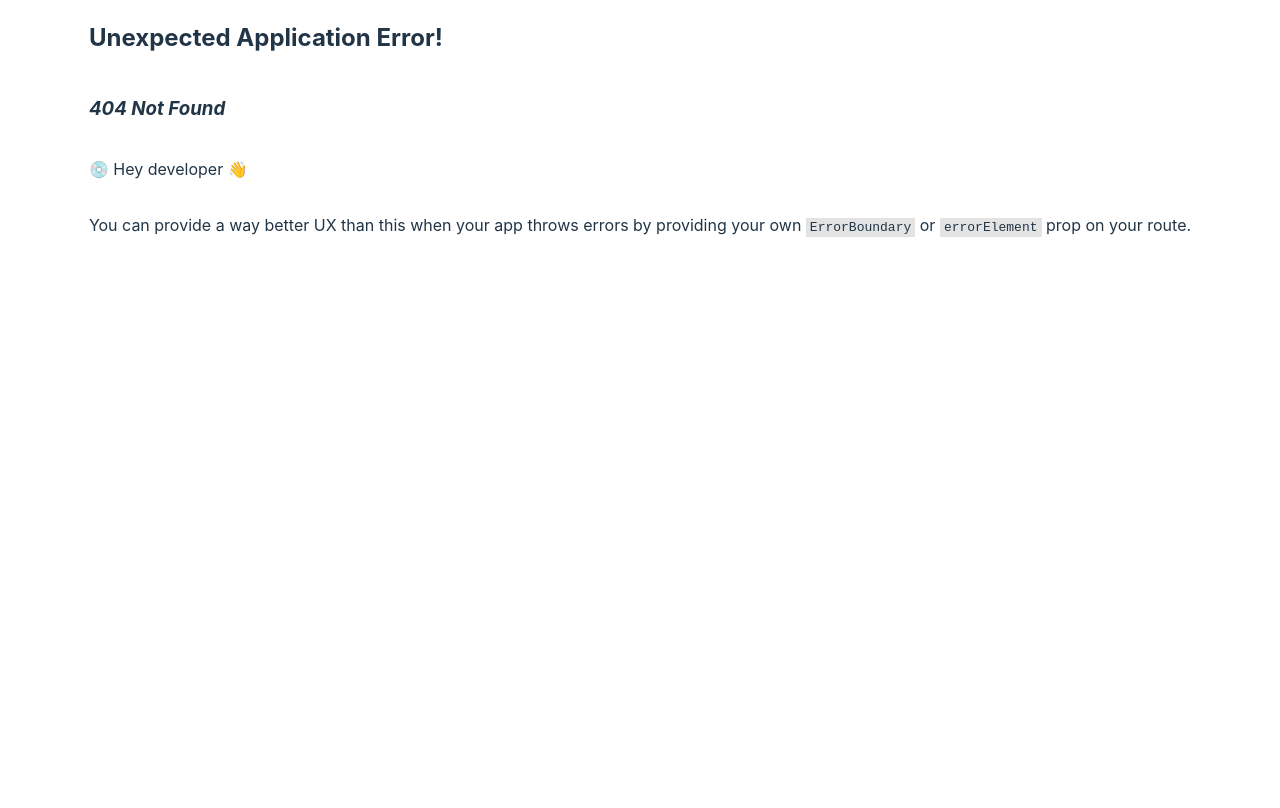
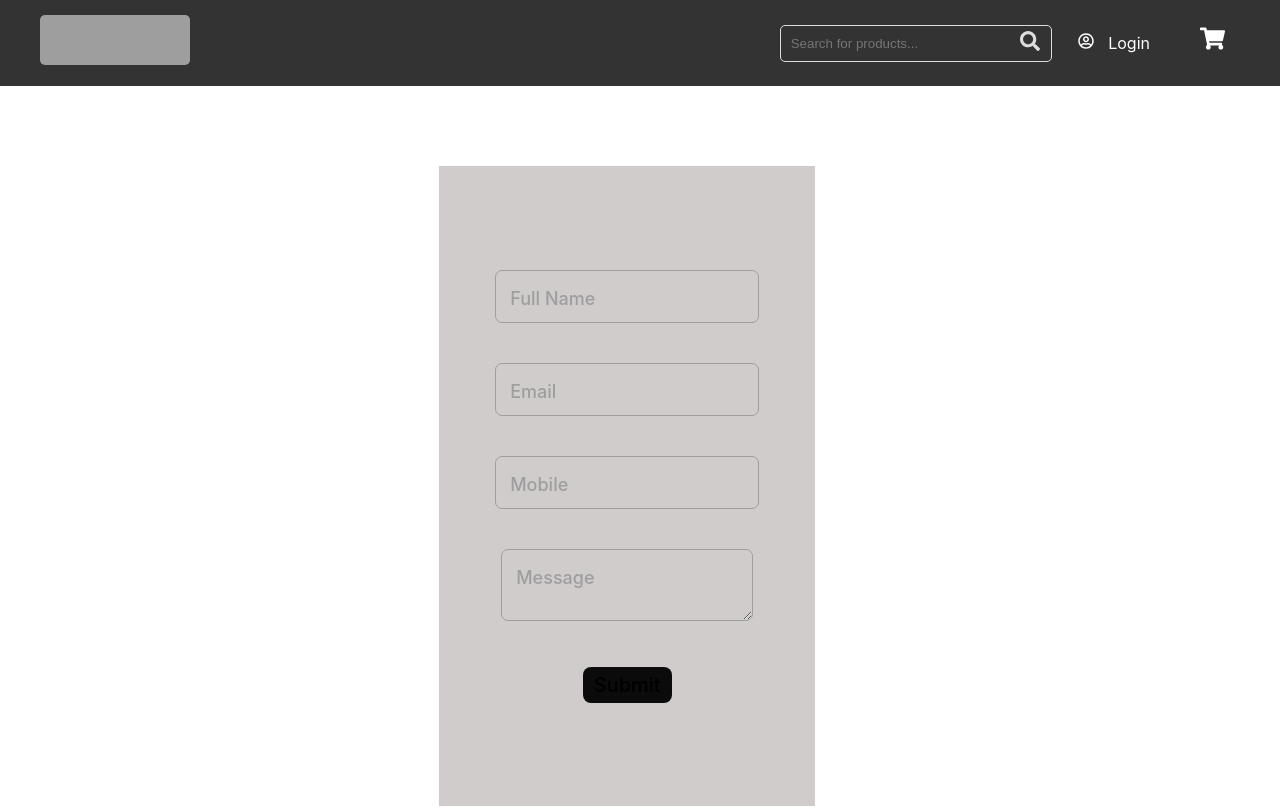
Before and after one commit to itsnarutouzumaki/animerch, a React (Vite) app: page /ContactUs in a window 1280 px wide. Before the commit this address had no page. Shown: the top 808 px of the page. Built offline with nearby package versions, Linux system fonts and the light colour scheme; grey boxes are pictures that could not be loaded.

Commit message:
adding contact us page

```diff
--- /dev/null
+++ b/components/ContactUs.jsx
@@ -0,0 +1,42 @@
+import React from "react";
+import Navbar from "./Navbar";
+import Footer from "./Footer";
+import "../style/Contact.css";
+
+const ContactUs = () => {
+  return (
+    <>
+      <Navbar />
+      <div className="full_screen">
+        <div className="container">
+          <div className="details_field">
+            <div className="input-group">
+              <input type="text" name="text" className="input" required />
+              <label className="label">Full Name</label>
+            </div>
+
+            <div className="input-group">
+              <input type="text" name="text" className="input" required />
+              <label className="label">Email</label>
+            </div>
+
+            <div className="input-group">
+              <input type="text" name="text" className="input" required />
+              <label className="label">Mobile</label>
+            </div>
+
+            <div className="input-group">
+              <textarea type="text" name="text" className="input" required />
+              <label className="label">Message</label>
+            </div>
+
+            <button className="Register_button">Submit</button>
+          </div>
+        </div>
+      </div>
+      <Footer />
+    </>
+  );
+};
+
+export default ContactUs;
--- a/components/Footer.jsx
+++ b/components/Footer.jsx
@@ -31,7 +31,7 @@ function Footer() {
             <li><Link to="/" className='footerLinks'>Home</Link></li>
             <li><Link to="/" className='footerLinks'>Shop</Link></li>
             <li><Link to="/" className='footerLinks'>About Us</Link></li>
-            <li><Link to="/" className='footerLinks'>Contact Us</Link></li>
+            <li><Link to="/ContactUs" className='footerLinks'>Contact Us</Link></li>
           </ul>
         </div>
       </div>
--- a/components/Navbar.jsx
+++ b/components/Navbar.jsx
@@ -5,6 +5,7 @@ import Logo from './Logo';
 import LoggedIn from './LoggedIn';
 import NotLoggedIn from './NotLoggedIn';
 import { Link } from 'react-router-dom';
+
 function Navbar() {
   return (
     <nav className="navbar">
--- a/src/App.jsx
+++ b/src/App.jsx
@@ -5,7 +5,7 @@ import { createBrowserRouter , RouterProvider } from "react-router-dom";
 import Login from "../components/Login";
 import Register from "../components/Register";
 import Cart from "../components/Cart";
-
+import ContactUs from "../components/ContactUs";
 function App() {
   const rounter= createBrowserRouter([
     {
@@ -23,6 +23,10 @@ function App() {
     {
       path :"/cart",
       element: <Cart/>
+    },
+    {
+      path :"/ContactUs",
+      element: <ContactUs/>
     }
   ]);
   return (
--- /dev/null
+++ b/style/Contact.css
@@ -0,0 +1,140 @@
+.full_screen {
+  width: 98vw;
+  height: 100vh;
+  display: flex;
+  justify-content: center;
+  align-items: center;
+}
+
+.container {
+  width: 30%;
+  height: 80%;
+  display: flex;
+  justify-content: center;
+  align-items: center;
+  border-radius: 12px;
+}
+
+.container:hover {
+  border: 4px solid white;
+  box-shadow: 0 0 50px rgba(221, 221, 216, 0.5);
+}
+
+.details_field {
+  width: 100%;
+  height: 100%;
+  background-color: #d0cccc;
+  display: flex;
+  flex-direction: column;
+  justify-content: center;
+  align-items: center;
+  text-align: center;
+}
+
+.message_field {
+  width: 50%;
+  height: 100%;
+  background-color: #6f6b6b;
+  display: flex;
+  flex-direction: column;
+  align-items: center;
+  text-align: center;
+  justify-content: space-evenly;
+  font-size: 20px;
+}
+
+.message {
+  font-size: larger;
+  font-weight: 700;
+}
+
+.heading {
+  font-size: xx-large;
+  font-weight: 900;
+  margin: 0px;
+}
+
+.register {
+  width: fit-content;
+  height: fit-content;
+  padding: 5px 10px;
+  background-color: #0b0b0b;
+}
+
+.register:hover {
+  background-color: #3f3e3e;
+  box-shadow: 0 0 50px rgba(5, 5, 4, 0.5);
+}
+
+.input-group {
+  position: relative;
+  margin-bottom: 40px;
+}
+
+.input {
+  border: solid 1.5px #9e9e9e;
+  border-radius: 7px;
+  background: none;
+  padding: 15px;
+  font-size: 18px;
+  color: #252422;
+}
+
+.label {
+  position: absolute;
+  left: 15px;
+  color: #9e9e9e;
+  font-weight: 500;
+  font-size: 18px;
+  pointer-events: none;
+  transform: translateY(15px);
+  transition: 150ms cubic-bezier(0.4, 0, 0.2, 1);
+}
+
+.input:focus,
+.input:valid {
+  outline: none;
+  border: 1.5px solid black;
+}
+
+.input:focus ~ .label,
+.input:valid ~ .label {
+  transform: translateX(-10px) translateY(-50%) scale(0.8);
+  background-color: #d0cccc;
+  padding: 0.2em;
+  color:black;
+}
+
+.Register_button {
+  width: fit-content;
+  height: fit-content;
+  padding: 5px 10px;
+  background-color: #0b0b0b;
+  font-size: 20px;
+}
+
+.Register_button:hover {
+  background-color: #3f3e3e;
+  box-shadow: 0 0 50px rgba(5, 5, 4, 0.5);
+}
+
+
+.register_Link{
+  color: white;
+}
+
+.register_Link:hover{
+  color:white;
+}
+textarea {
+  overflow: scroll;
+}
+
+textarea::-webkit-scrollbar {
+  display: none;
+}
+
+textarea {
+  -ms-overflow-style: none;
+  scrollbar-width: none;
+}
```
